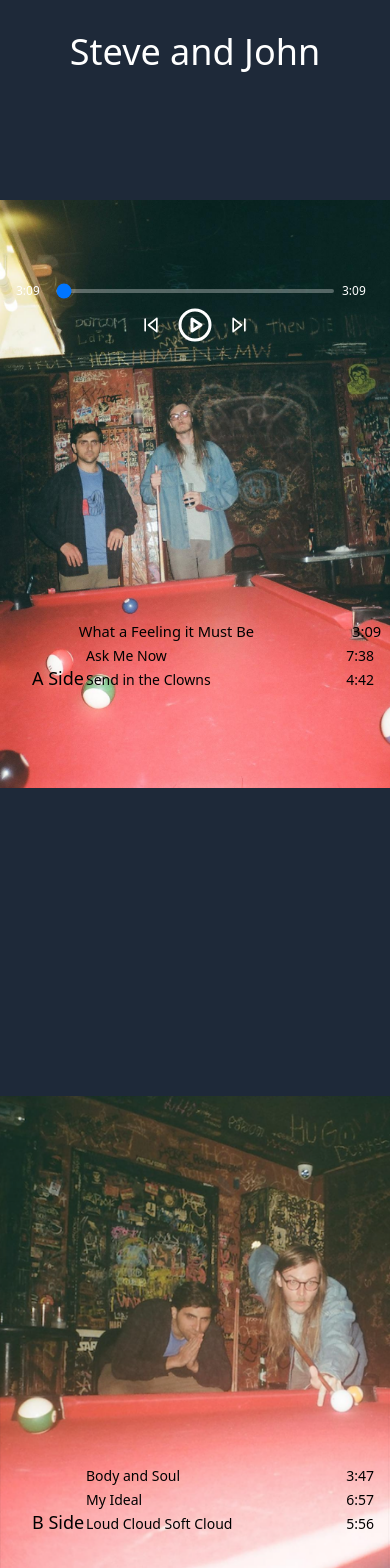
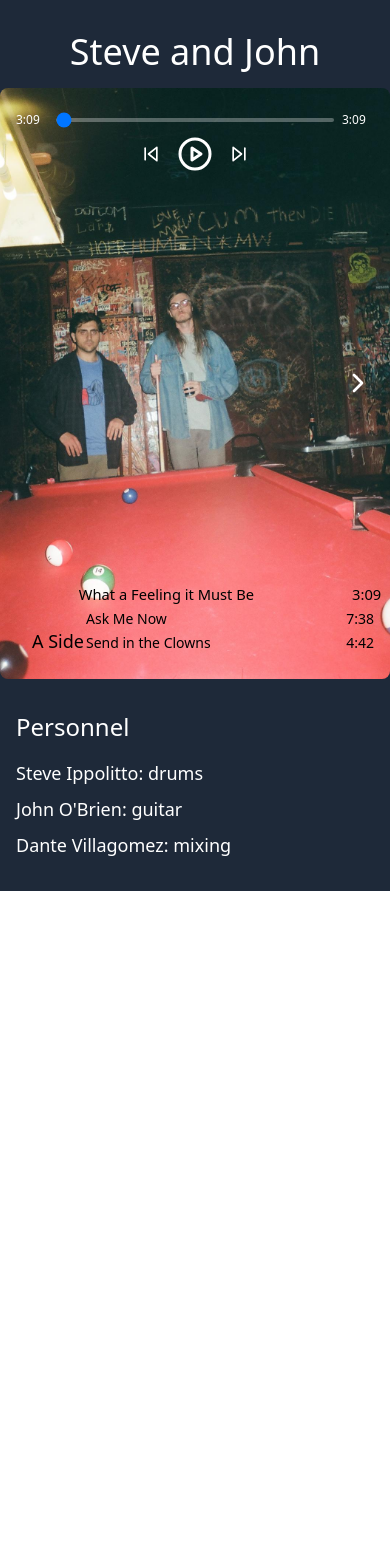
Before and after one commit to johnobriendev/jsAlbum, a React (Vite) app: page / in a window 390 px wide. Shown: the top 1568 px of the page. After the commit the page ends 891 px from the top, so only its background shows below. Built offline with nearby package versions, Linux system fonts and the light colour scheme.

Commit message:
feat: add carousel view for bside on mobile

```diff
--- a/src/components/MusicPlayers.jsx
+++ b/src/components/MusicPlayers.jsx
@@ -160,7 +160,7 @@ const MusicPlayer = () => {
 
 
   const renderPlaybackControls = () => (
-    <div className="absolute left-0 right-0 md:top-6 top-1/4 px-4 md:px-6">
+    <div className="absolute left-0 right-0 md:top-6 top-6 px-4 md:px-6">
       <div className="flex items-center justify-between gap-2 md:gap-3 mb-2">
         <span className="text-white min-w-[32px] text-xs">
           {formatTime(currentTime)}
@@ -193,7 +193,7 @@ const MusicPlayer = () => {
   );
 
   const renderSongList = (songs, startIndex) => (
-    <div className="absolute bottom-56 md:bottom-6 right-4 w-72 md:w-64">
+    <div className="absolute bottom-6 md:bottom-6 right-4 w-72 md:w-64">
       {songs.map((song, index) => (
         <div
           key={song.id}
@@ -211,54 +211,82 @@ const MusicPlayer = () => {
     </div>
   );
 
+  const renderCarouselContent = (isMobile = false) => (
+    <div className={`relative transition-opacity duration-300 ease-in-out ${
+      isTransitioning ? 'opacity-0' : 'opacity-100'
+    }`}>
+      {activeView === 'A' ? (
+        <div className="relative">
+          <img
+            src="/stevejohn.jpeg"
+            alt="Steve and John A Side"
+            className={`${isMobile ? 'h-[70vh]' : 'h-[90vh]'} w-auto object-cover rounded-lg`}
+          />
+          <div className="absolute inset-0 flex flex-col">
+            {currentSongIndex < 3 && renderPlaybackControls()}
+            {renderSongList(aSideSongs, 0)}
+            <span className="absolute bottom-6 left-8 md:left-12 text-black text-lg font-medium">A Side</span>
+          </div>
+        </div>
+      ) : (
+        <div className="relative">
+          <img
+            src="/johnsteve2.png"
+            alt="Steve and John B Side"
+            className={`${isMobile ? 'h-[70vh]' : 'h-[90vh]'} w-auto object-cover rounded-lg`}
+          />
+          <div className="absolute inset-0 flex flex-col">
+            {currentSongIndex >= 3 && renderPlaybackControls()}
+            {renderSongList(bSideSongs, 3)}
+            <span className="absolute bottom-6 left-8 text-black text-lg font-medium">B Side</span>
+          </div>
+        </div>
+      )}
+    </div>
+  );
+
 
 
 
   return (
     <div className="min-h-screen bg-gray-800 md:bg-[url('/Yutah.jpg')] md:bg-cover md:bg-center md:bg-no-repeat">
       {/* Mobile Layout */}
-      <div className="md:hidden">
+      <div className="md:hidden flex flex-col">
         {/* Title for mobile */}
         <div className="w-full pt-8 px-4 text-center">
           <h1 className="text-4xl font-thin text-white">Steve and John</h1>
         </div>
 
-        {/* A Side Section */}
-        <div className="relative h-screen w-full">
-          <img
-            src="/stevejohn.jpeg"
-            alt="Steve and John A Side"
-            className="h-full w-full object-contain"
-          />
-          {/* Overlay for A Side */}
-          <div className="absolute inset-0 flex flex-col">  {/* This creates the overlay canvas */}
-            {currentSongIndex < 3 && renderPlaybackControls()}
-            {renderSongList(aSideSongs, 0)}
-            <span className="absolute bottom-56 left-8 text-black text-lg font-medium">A Side</span>
-          </div>
-        </div>
+        {/* Mobile Carousel Container */}
+        <div className="relative w-full flex items-center justify-center mt-4">
+          {/* Mobile Carousel Navigation */}
+          <button
+            onClick={() => switchSide('A')}
+            className={`absolute left-4 z-10 text-white hover:text-white/80 transition-colors ${
+              activeView === 'A' ? 'hidden' : ''
+            }`}
+          >
+            <ChevronLeft size={32} />
+          </button>
+          <button
+            onClick={() => switchSide('B')}
+            className={`absolute right-4 z-10 text-white hover:text-white/80 transition-colors ${
+              activeView === 'B' ? 'hidden' : ''
+            }`}
+          >
+            <ChevronRight size={32} />
+          </button>
 
-        {/* B Side Section */}
-        <div className="relative h-screen w-full">
-          <img
-            src="/johnsteve2.png"
-            alt="Steve and John B Side"
-            className="h-full w-full object-contain"
-          />
-          {/* Overlay for B Side */}
-          <div className="absolute inset-0 flex flex-col">
-            {currentSongIndex >= 3 && renderPlaybackControls()}
-            {renderSongList(bSideSongs, 3)}
-            <span className="absolute bottom-56 left-8 text-black text-lg font-medium">B Side</span>
-          </div>
+          {/* Mobile Carousel Content */}
+          {renderCarouselContent(true)}
         </div>
 
         {/* Personnel section for mobile */}
-        <div className="w-full py-8 px-4 text-white ">
+        <div className="w-full py-8 px-4 text-white">
           <h2 className="text-2xl font-thin mb-4">Personnel</h2>
           <p className="text-lg mb-2 font-thin">Steve Ippolitto: drums</p>
           <p className="text-lg font-thin mb-2">John O'Brien: guitar</p>
-          <p className="text-lg font-thin mb-2">Dante Villagomez: mixing</p>
+          <p className="text-lg font-thin">Dante Villagomez: mixing</p>
         </div>
       </div>
 
@@ -270,17 +298,17 @@ const MusicPlayer = () => {
 
           <div className="text-white">
             <h2 className="text-2xl font-semibold mb-4">Personnel</h2>
-            <p className="text-lg mb-2">Steve Ippolitto: drums and cymbals</p>
+            <p className="text-lg mb-2">Steve Ippolitto: drums</p>
             <p className="text-lg">John O'Brien: guitar</p>
           </div>
         </div>
 
-        {/* Carousel section */}
+        {/* Desktop Carousel section */}
         <div className="relative h-[90vh] w-auto flex items-center justify-center overflow-hidden">
-          {/* Carousel navigation buttons */}
+          {/* Desktop Carousel Navigation */}
           <button
             onClick={() => switchSide('A')}
-            className={`absolute left-4 z-10 text-white/80 hover:text-white transition-colors ${
+            className={`absolute left-4 z-10 text-white hover:text-white/80 transition-colors ${
               activeView === 'A' ? 'hidden' : ''
             }`}
           >
@@ -288,47 +316,15 @@ const MusicPlayer = () => {
           </button>
           <button
             onClick={() => switchSide('B')}
-            className={`absolute right-4 z-10 text-white/80 hover:text-white transition-colors ${
+            className={`absolute right-4 z-10 text-white hover:text-white/80 transition-colors ${
               activeView === 'B' ? 'hidden' : ''
             }`}
           >
             <ChevronRight size={40} />
           </button>
 
-          {/* Carousel container */}
-          <div
-            className={`relative transition-opacity duration-300 ease-in-out ${
-              isTransitioning ? 'opacity-0' : 'opacity-100'
-            }`}
-          >
-            {activeView === 'A' ? (
-              <div className="relative">
-                <img
-                  src="/stevejohn.jpeg"
-                  alt="Steve and John A Side"
-                  className="h-[90vh] w-auto object-cover rounded-lg"
-                />
-                <div className="absolute inset-0 flex flex-col">
-                  {currentSongIndex < 3 && renderPlaybackControls()}
-                  {renderSongList(aSideSongs, 0)}
-                  <span className="absolute bottom-6 left-12 text-black text-lg font-medium">A Side</span>
-                </div>
-              </div>
-            ) : (
-              <div className="relative">
-                <img
-                  src="/johnsteve2.png"
-                  alt="Steve and John B Side"
-                  className="h-[90vh] w-auto object-cover rounded-lg"
-                />
-                <div className="absolute inset-0 flex flex-col">
-                  {currentSongIndex >= 3 && renderPlaybackControls()}
-                  {renderSongList(bSideSongs, 3)}
-                  <span className="absolute bottom-6 left-8 text-black text-lg font-medium">B Side</span>
-                </div>
-              </div>
-            )}
-          </div>
+          {/* Desktop Carousel Content */}
+          {renderCarouselContent(false)}
         </div>
       </div>
 
```
Also changed, not shown: 1 other file (tests, documents, lock files or other folders).
